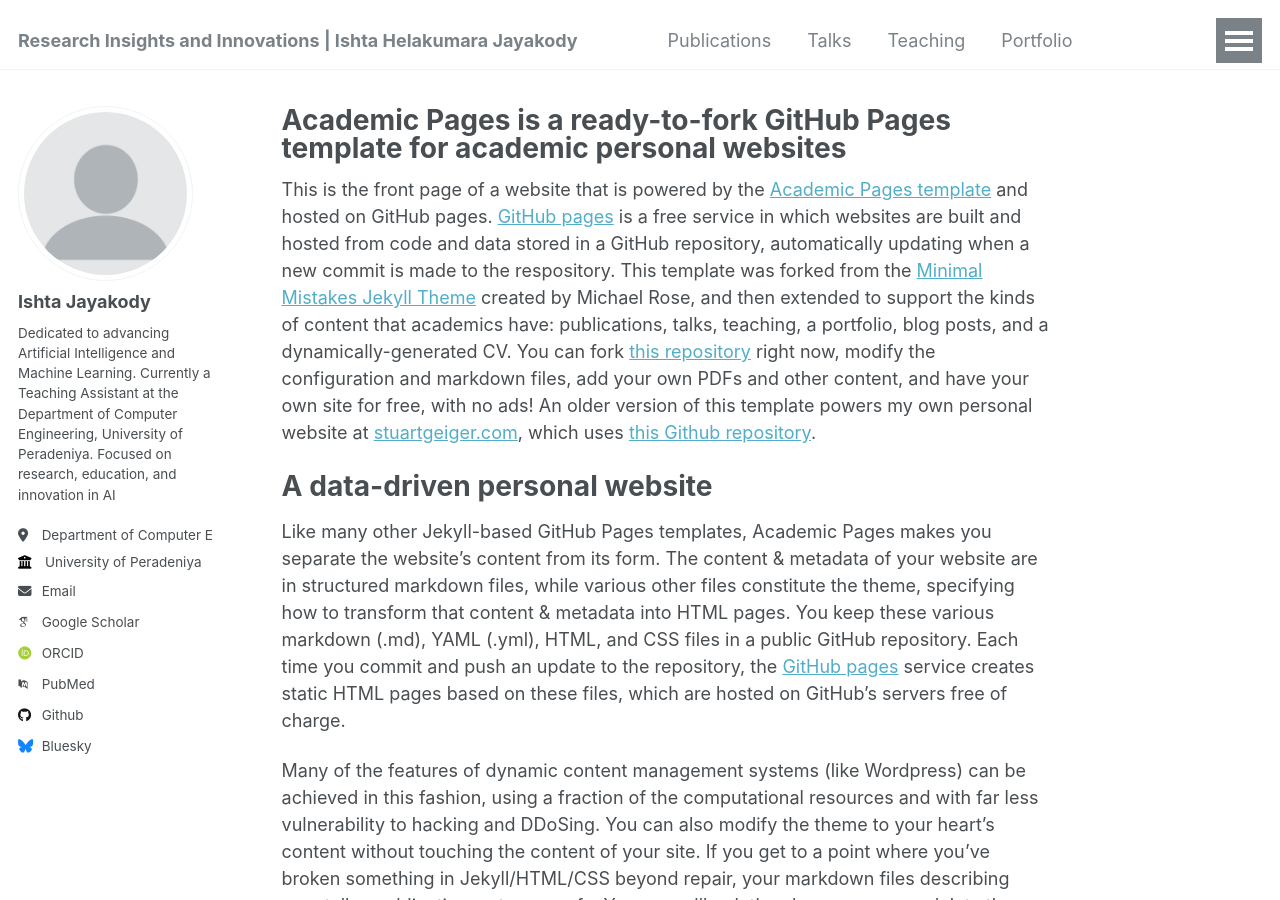
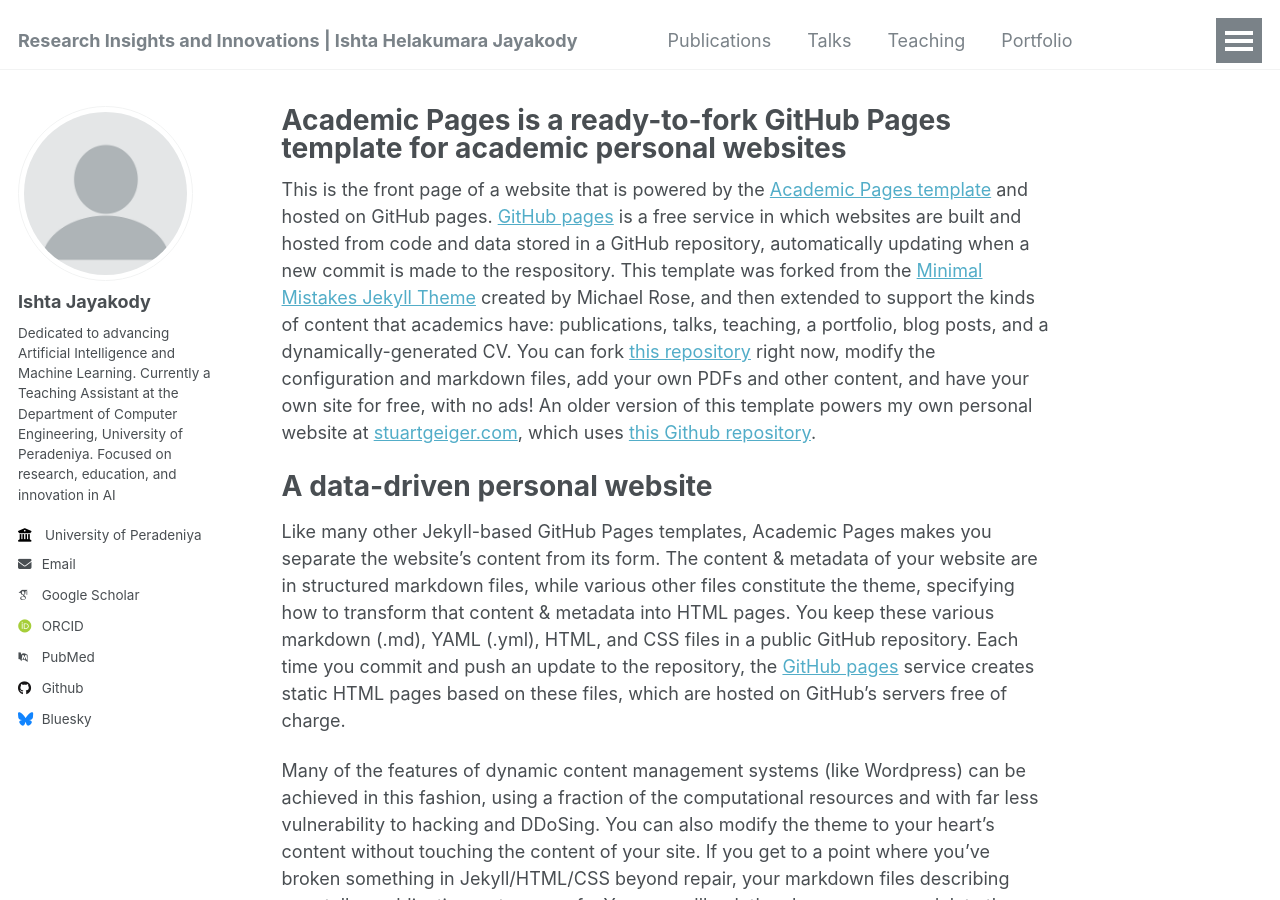
Before and after one commit to IshtaJayakody/IshtaJayakody.github.io, a Jekyll site: the page built from _pages/about.md, in a window 1280 px wide and 900 px high. Built offline with Jekyll 4.4.1, drawn with Linux system fonts in a browser that asks for light colours; some web fonts are replaced.

Commit message:
Update _config.yml

```diff
--- a/_config.yml
+++ b/_config.yml
@@ -25,7 +25,7 @@ author:
   name             : "Ishta Jayakody"
   pronouns         : # example: "she/her"
   bio              : "Dedicated to advancing Artificial Intelligence and Machine Learning. Currently a Teaching Assistant at the Department of Computer Engineering, University of Peradeniya. Focused on research, education, and innovation in AI"
-  location         : "Department of Computer Engineering, Faculty of Engineering, University of Peradeniya"
+  location         : #"Department of Computer Engineering, Faculty of Engineering, University of Peradeniya"
   employer         : "University of Peradeniya"
   uri              : # URL
   email            : "ishtajayakody@gmail.com"
```
